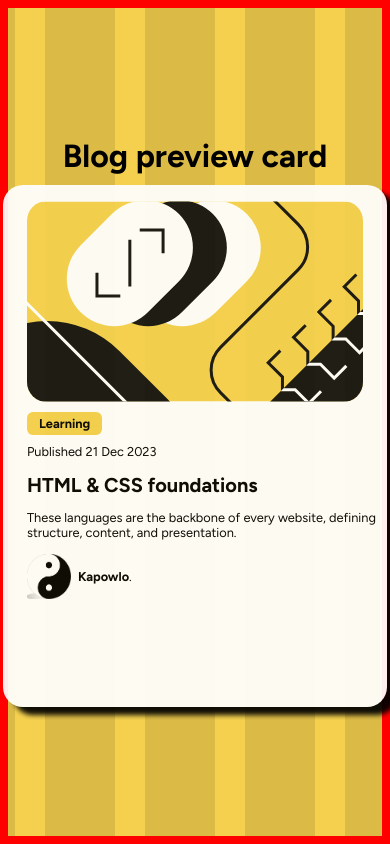
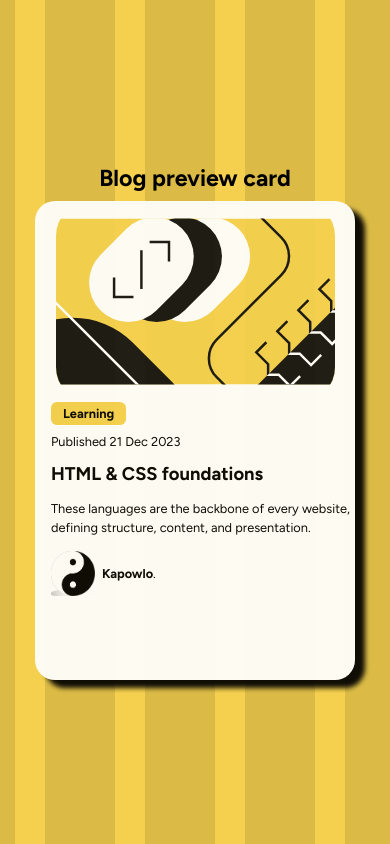
Before and after one commit to kapowlo/blog-preview-card, a plain HTML site: page index.html in a window 390 px wide. Drawn offline with Linux system fonts and the light colour scheme.

Commit message:
Made media queries for 450px and 354px there was not enough space around the card it was touching left and right edges at small screen size
Added margin-top to the card to create some space between h1 text

```diff
--- a/style.css
+++ b/style.css
@@ -41,8 +41,6 @@ body {
 }
 /*-------------------------------------CONTAINER STYLES----------------------------------------*/
 .container {
-  border: 8px solid red;
-
   background: linear-gradient(90deg, rgba(0, 0, 0, 0.1) 70px, transparent 70px)
       center center / 100px 100% repeat-x,
     #f4d04e;
@@ -55,7 +53,6 @@ body {
 }
 
 h1 {
-  margin-bottom: 0.31em;
   text-align: center; /*properly center text with card below */
 }
 
@@ -64,6 +61,7 @@ h1 {
 .card {
   width: 384px;
   height: 522px;
+  margin-top: 0.55rem;
   background-color: rgb(255, 255, 255);
 
   box-shadow: 10px 8px 5px black;
@@ -93,3 +91,54 @@ h1 {
   text-decoration: none;
   color: black;
 }
+
+/*-----------------------------media queries------------------------ */
+/*at around 450px  */
+@media screen and (max-width: 450px) {
+  h1 {
+    font-size: 1.45rem;
+  }
+  .big {
+    font-size: 1.15rem;
+  }
+  .card {
+    width: 320px;
+    height: 479px;
+  }
+  img[src$="illustration-article.svg"] {
+    max-width: 279px;
+    margin: 0 auto;
+    border-radius: 35px;
+  }
+  .card-text-wrapper {
+    margin-top: 0.25rem;
+  }
+
+  .card-text-wrapper,
+  .attribution-wrapper {
+    margin-left: 1rem;
+  }
+
+  .card-text-wrapper p:last-child {
+    line-height: 150%;
+  }
+}
+
+@media screen and (max-width: 354px) {
+  .big {
+    font-size: 0.95rem;
+  }
+  .card {
+    width: 260px;
+    height: 455px;
+  }
+  .card-text-wrapper {
+    margin-top: -1rem;
+  }
+
+  img[src$="illustration-article.svg"] {
+    max-width: 219px;
+    margin: -1.025rem auto 0 auto;
+    border-radius: 62px;
+  }
+}
```
